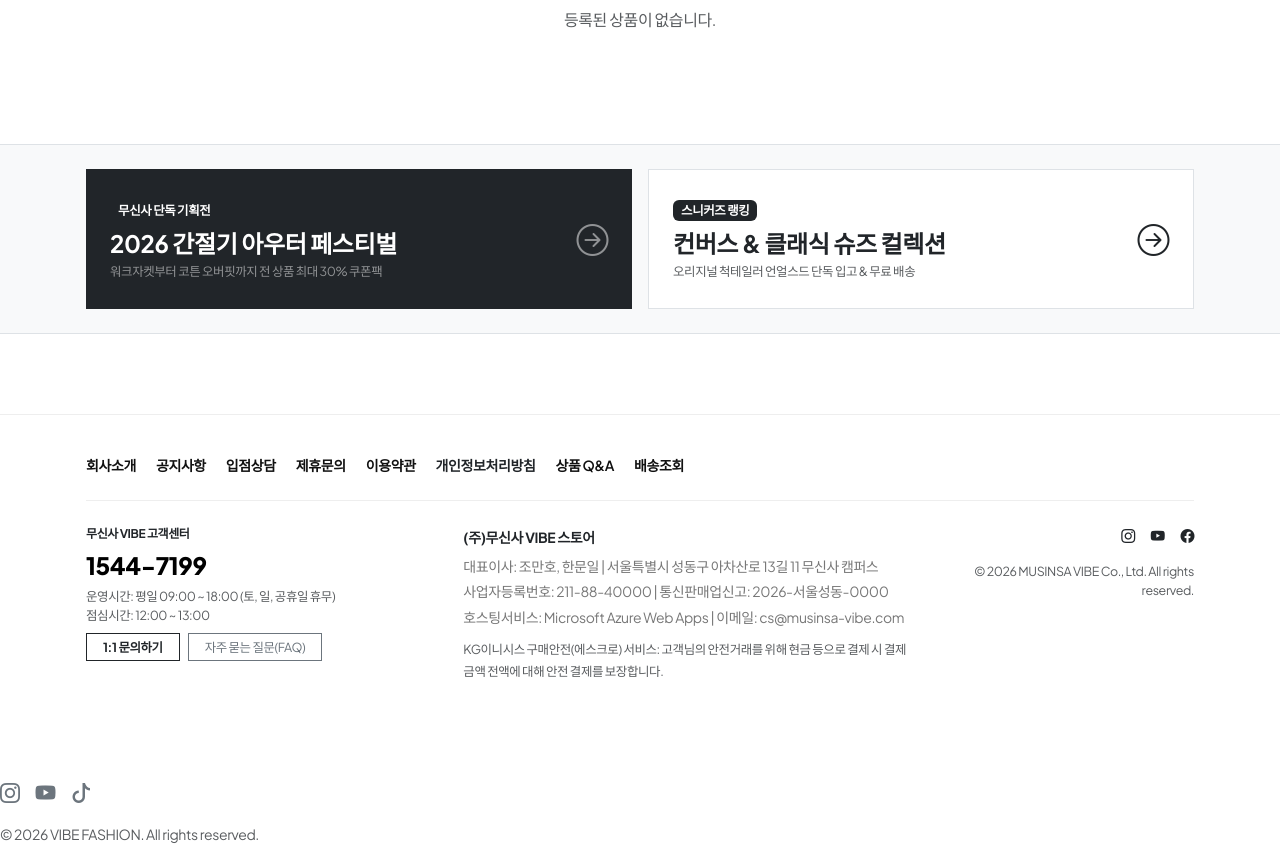
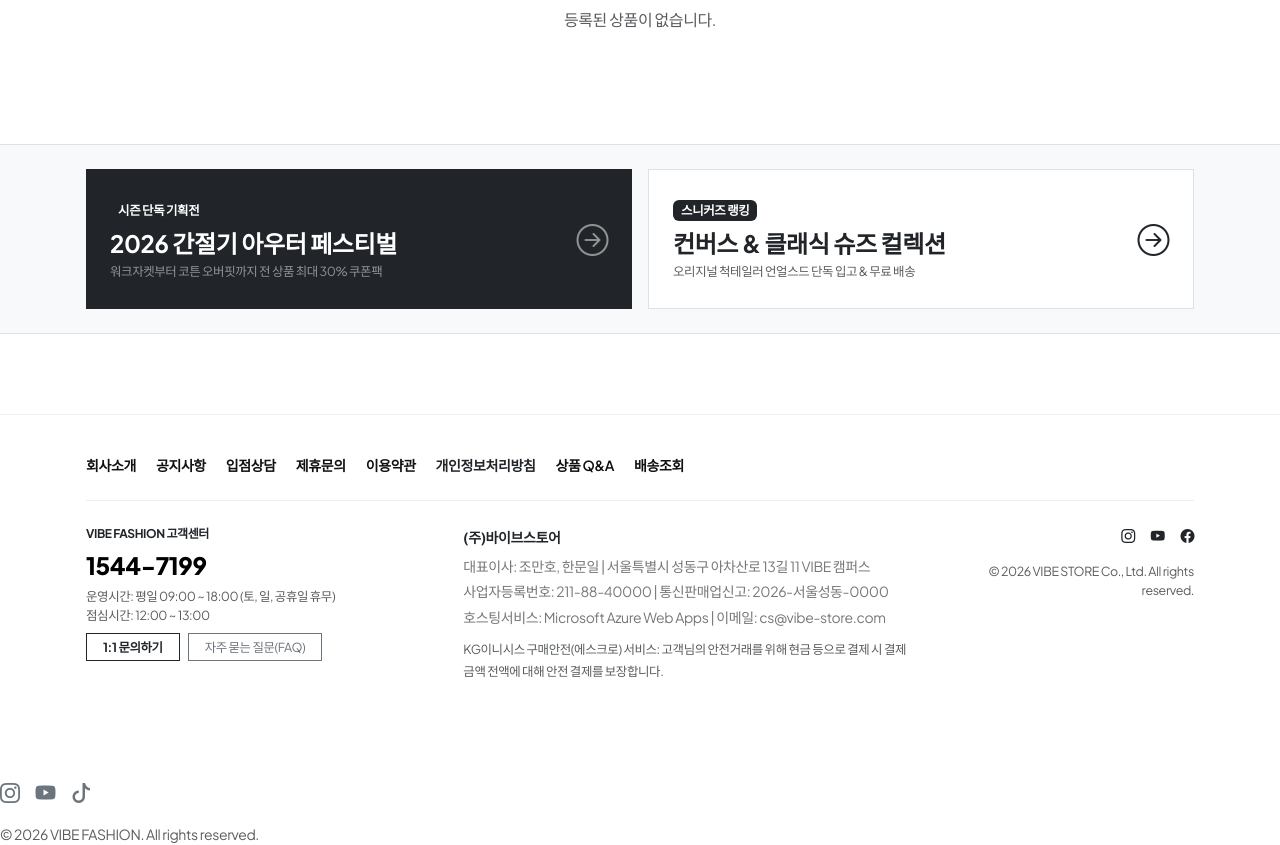
Before and after one commit to JOOWAN1030/vibe-fashion_test01, a Flask app: page / in a window 1280 px wide. Shown: the part 822-1667 px from the top of the page. Run offline with Flask 3, Linux system fonts and the light colour scheme.

Commit message:
chore: 템플릿 내 '무신사', 'MUSINSA' 단어 제거 및 'VIBE STORE'로 교체

```diff
--- a/app/templates/base.html
+++ b/app/templates/base.html
@@ -9,22 +9,22 @@
     <link href="https://cdn.jsdelivr.net/npm/bootstrap@5.3.3/dist/css/bootstrap.min.css" rel="stylesheet" integrity="sha384-QWTKZyjpPEjISv5WaRU9OFeRpok6YctnYmDr5pNlyT2bRjXh0JMhjY6hW+ALEwIH" crossorigin="anonymous">
     <!-- Bootstrap Icons CDN -->
     <link rel="stylesheet" href="https://cdn.jsdelivr.net/npm/bootstrap-icons@1.11.3/font/bootstrap-icons.min.css">
-    <!-- Google Fonts: 무신사 모던 산세리프 폰트 체계 -->
+    <!-- Google Fonts: 모던 볼드 산세리프 폰트 체계 -->
     <link rel="preconnect" href="https://fonts.googleapis.com">
     <link rel="preconnect" href="https://fonts.gstatic.com" crossorigin>
     <link href="https://fonts.googleapis.com/css2?family=Montserrat:wght@400;500;600;700;800;900&family=Noto+Sans+KR:wght@300;400;500;600;700;800;900&family=Plus+Jakarta+Sans:wght@400;500;600;700;800;900&display=swap" rel="stylesheet">
-    <!-- 무신사 테마 스타일 시트 -->
+    <!-- 커스텀 스타일 시트 -->
     <link rel="stylesheet" href="{{ url_for('static', filename='css/style.css') }}">
 </head>
 <body class="d-flex flex-column min-vh-100 bg-white">
 
-    <!-- 1. 무신사 상단 서비스 탭 & 유틸리티 바 (Top Bar) -->
+    <!-- 1. 상단 서비스 탭 & 유틸리티 바 (Top Bar) -->
     <div class="ms-top-bar d-none d-md-block">
         <div class="container-xl d-flex justify-content-between align-items-center h-100 px-3">
             <!-- 좌측 서비스 패밀리 탭 -->
             <div class="d-flex align-items-center">
-                <a href="{{ url_for('main.index') }}" class="ms-service-tab active">무신사 스토어</a>
-                <a href="#" class="ms-service-tab">무신사 뷰티</a>
+                <a href="{{ url_for('main.index') }}" class="ms-service-tab active">VIBE 스토어</a>
+                <a href="#" class="ms-service-tab">VIBE 뷰티</a>
                 <a href="#" class="ms-service-tab">플레이어</a>
                 <a href="#" class="ms-service-tab">아울렛</a>
                 <a href="#" class="ms-service-tab">스냅</a>
@@ -57,14 +57,14 @@
         </div>
     </div>
 
-    <!-- 2. 무신사 메인 헤더 (로고, 캡슐 검색창, 유틸리티 아이콘) -->
+    <!-- 2. 메인 헤더 (로고, 캡슐 검색창, 유틸리티 아이콘) -->
     <header class="ms-main-header border-bottom">
         <div class="container-xl px-3">
             <div class="d-flex align-items-center justify-content-between gap-3">
-                <!-- 무신사 볼드 로고 -->
+                <!-- 브랜드 볼드 로고 -->
                 <a href="{{ url_for('main.index') }}" class="ms-logo text-decoration-none">
-                    MUSINSA
-                    <span class="ms-logo-tag">VIBE</span>
+                    VIBE
+                    <span class="ms-logo-tag">STORE</span>
                 </a>
 
                 <!-- 중앙 캡슐형 통합 검색창 -->
@@ -122,7 +122,7 @@
         </div>
     </header>
 
-    <!-- 3. 무신사 GNB 네비게이션 바 (Sticky GNB) -->
+    <!-- 3. GNB 네비게이션 바 (Sticky GNB) -->
     <nav class="ms-gnb-bar">
         <div class="container-xl px-3">
             <ul class="ms-gnb-menu">
@@ -159,7 +159,7 @@
         {% block content %}{% endblock %}
     </main>
 
-    <!-- 4. 무신사 시그니처 하이덴시티 모노크롬 푸터 -->
+    <!-- 4. 하이덴시티 모노크롬 푸터 -->
     <footer class="ms-footer">
         <div class="container-xl px-3">
             <!-- 상단 이용 메뉴 -->
@@ -177,7 +177,7 @@
             <div class="row g-4">
                 <!-- 고객센터 정보 -->
                 <div class="col-lg-4 col-md-6">
-                    <div class="text-dark fw-bold mb-1">무신사 VIBE 고객센터</div>
+                    <div class="text-dark fw-bold mb-1">VIBE FASHION 고객센터</div>
                     <div class="ms-cs-number">1544-7199</div>
                     <p class="mb-2 text-muted extra-small">
                         운영시간: 평일 09:00 ~ 18:00 (토, 일, 공휴일 휴무)<br>
@@ -195,11 +195,11 @@
 
                 <!-- 사업자 및 에스크로 정보 -->
                 <div class="col-lg-5 col-md-6 ms-footer-company-info">
-                    <p class="mb-1 fw-bold text-dark">(주)무신사 VIBE 스토어</p>
+                    <p class="mb-1 fw-bold text-dark">(주)바이브스토어</p>
                     <p class="mb-0">
-                        대표이사: 조만호, 한문일 | 서울특별시 성동구 아차산로 13길 11 무신사 캠퍼스<br>
+                        대표이사: 조만호, 한문일 | 서울특별시 성동구 아차산로 13길 11 VIBE 캠퍼스<br>
                         사업자등록번호: 211-88-40000 | 통신판매업신고: 2026-서울성동-0000<br>
-                        호스팅서비스: Microsoft Azure Web Apps | 이메일: cs@musinsa-vibe.com
+                        호스팅서비스: Microsoft Azure Web Apps | 이메일: cs@vibe-store.com
                     </p>
                     <p class="mt-2 text-muted extra-small mb-0">
                         KG이니시스 구매안전(에스크로) 서비스: 고객님의 안전거래를 위해 현금 등으로 결제 시 결제금액 전액에 대해 안전 결제를 보장합니다.
@@ -214,7 +214,7 @@
                         <a href="#" title="Facebook"><i class="bi bi-facebook"></i></a>
                     </div>
                     <div class="text-muted extra-small">
-                        &copy; 2026 MUSINSA VIBE Co., Ltd. All rights reserved.
+                        &copy; 2026 VIBE STORE Co., Ltd. All rights reserved.
                     </div>
                 </div>
             </div>
--- a/app/templates/index.html
+++ b/app/templates/index.html
@@ -1,9 +1,9 @@
 {% extends "base.html" %}
 
-{% block title %}VIBE STORE - 무신사 스토어 랭킹 & 패션 쇼핑몰{% endblock %}
+{% block title %}VIBE STORE - 실시간 랭킹 & 패션 스토어{% endblock %}
 
 {% block content %}
-<!-- 1. 무신사 스타일 메인 비주얼 배너 (Main Banner) -->
+<!-- 1. 메인 비주얼 배너 (Main Banner) -->
 <section class="ms-hero-banner">
     <div class="ms-hero-slide ms-hero-slide-1">
         <div class="container-xl px-3 py-5">
@@ -14,7 +14,7 @@
                     BEST FASHION DROP
                 </h1>
                 <p class="ms-hero-desc">
-                    지금 거리와 무신사에서 가장 뜨거운 반응을 얻고 있는 베스트 아우터와 스니커즈.<br class="d-none d-sm-inline">
+                    지금 거리와 온·오프라인에서 가장 뜨거운 반응을 얻고 있는 베스트 아우터와 스니커즈.<br class="d-none d-sm-inline">
                     최대 33% 시즌 할인과 첫 구매 전 품목 무료 배송 혜택을 만나보세요.
                 </p>
                 <div class="d-flex gap-2">
@@ -32,10 +32,10 @@
     </div>
 </section>
 
-<!-- 2. 무신사 실시간 랭킹 섹션 (Real-Time Goods Ranking) -->
+<!-- 2. 실시간 랭킹 섹션 (Real-Time Goods Ranking) -->
 <section id="ranking" class="py-5 bg-white">
     <div class="container-xl px-3">
-        <!-- 랭킹 섹션 헤더 (무신사 랭킹 타이틀) -->
+        <!-- 랭킹 섹션 헤더 -->
         <div class="ms-section-header">
             <div class="d-flex align-items-baseline gap-2">
                 <h2 class="ms-section-title">실시간 랭킹</h2>
@@ -47,7 +47,7 @@
             </div>
         </div>
 
-        <!-- 카테고리 필터 탭 (무신사 랭킹 카테고리 탭) -->
+        <!-- 카테고리 필터 탭 -->
         <div class="ms-filter-tabs">
             <button type="button" class="ms-filter-pill active" onclick="filterCategory('all', this)">
                 전체
@@ -69,14 +69,14 @@
             </button>
         </div>
 
-        <!-- 무신사 시그니처 상품 카드 그리드 (Desktop 6열, Tablet 3열, Mobile 2열 고밀도 그리드) -->
+        <!-- 상품 카드 그리드 -->
         <div class="row g-3 g-md-4" id="productGrid">
             {% for product in products %}
             <div class="col-xl-2 col-lg-3 col-md-4 col-6 product-item-col" data-category="{{ product.category_slug }}">
                 <div class="ms-goods-card">
                     <!-- 썸네일 박스 -->
                     <div class="ms-thumb-box">
-                        <!-- 랭킹 순위 뱃지 (1~3위는 무신사 레드 뱃지) -->
+                        <!-- 랭킹 순위 뱃지 (1~3위는 레드 뱃지) -->
                         <span class="ms-rank-badge {% if loop.index <= 3 %}top-rank{% endif %}">
                             {{ loop.index }}
                         </span>
@@ -153,14 +153,14 @@
     </div>
 </section>
 
-<!-- 3. 무신사 스페셜 기획전 배너 섹션 (Special Exhibition) -->
+<!-- 3. 스페셜 기획전 배너 섹션 (Special Exhibition) -->
 <section class="py-4 bg-light border-top border-bottom">
     <div class="container-xl px-3">
         <div class="row g-3">
             <div class="col-md-6 col-12">
                 <div class="p-4 bg-dark text-white d-flex align-items-center justify-content-between position-relative overflow-hidden" style="min-height: 140px;">
                     <div>
-                        <span class="badge bg-ms-red text-white extra-small mb-2">무신사 단독 기획전</span>
+                        <span class="badge bg-ms-red text-white extra-small mb-2">시즌 단독 기획전</span>
                         <h4 class="fw-bold mb-1 font-sans">2026 간절기 아우터 페스티벌</h4>
                         <p class="text-white-50 extra-small mb-0">워크자켓부터 코튼 오버핏까지 전 상품 최대 30% 쿠폰팩</p>
                     </div>
@@ -181,7 +181,7 @@
     </div>
 </section>
 
-<!-- 4. 무신사 토스트 알림창 (Toast Notification) -->
+<!-- 4. 토스트 알림창 (Toast Notification) -->
 <div class="position-fixed bottom-0 end-0 p-3" style="z-index: 1090;">
     <div id="cartToast" class="toast align-items-center text-bg-dark border-0 rounded-0 shadow-lg" role="alert" aria-live="assertive" aria-atomic="true">
         <div class="d-flex p-2">
```
